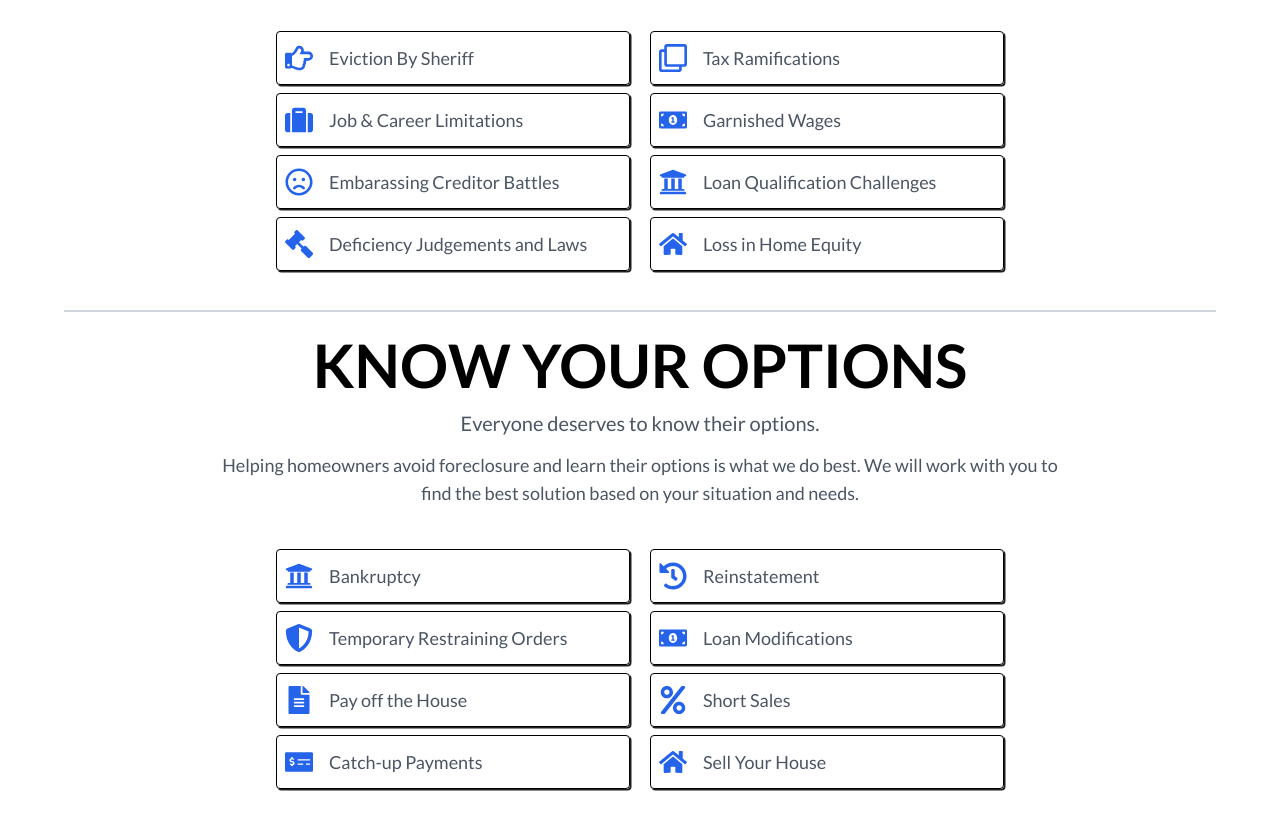
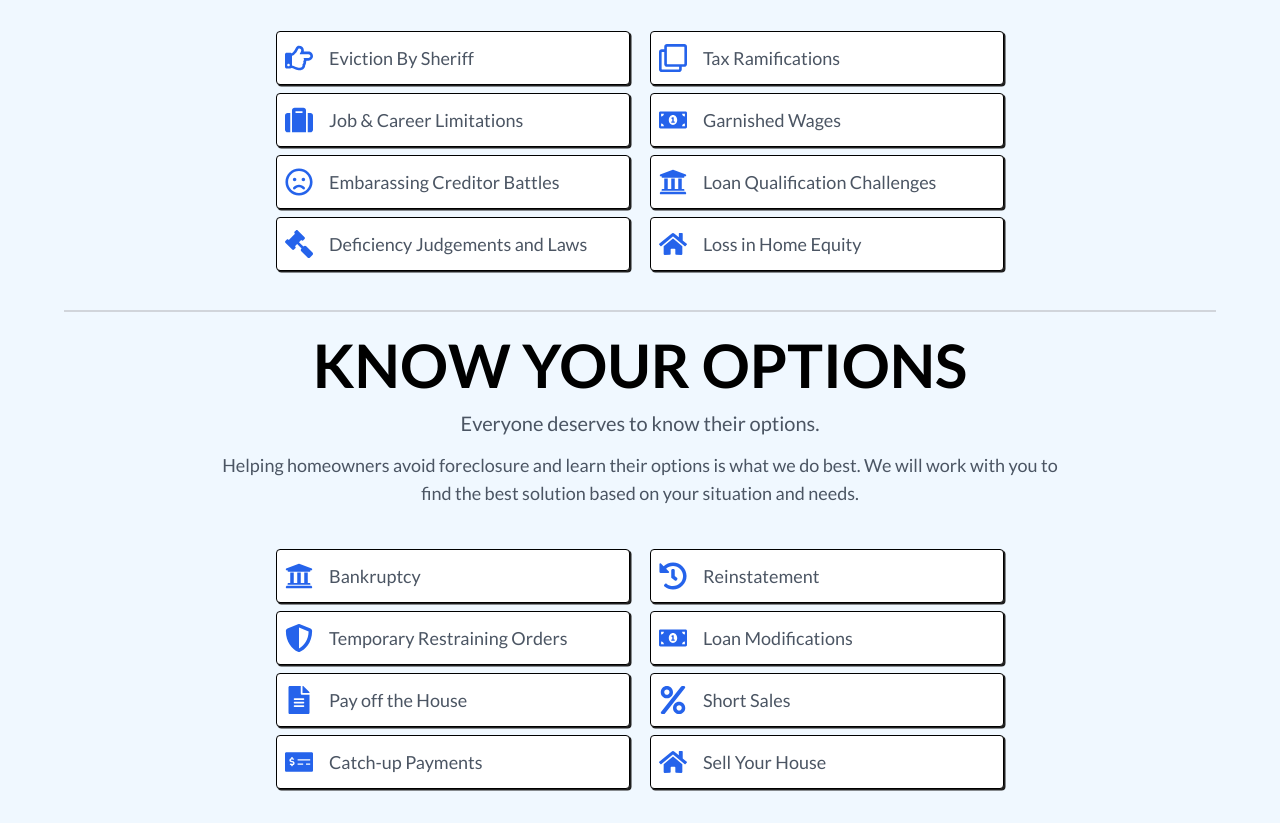
Before and after one commit to isaadgulzar/design1, a plain HTML site: page index.html in a window 1280 px wide. Shown: the part 777-1600 px from the top of the page. Drawn offline with nearby package versions, Linux system fonts and the light colour scheme.

Commit message:
Add files via upload

```diff
--- a/index.html
+++ b/index.html
@@ -30,18 +30,21 @@
         .boxShadow {
             box-shadow: 1.5px 1.5px #202020 !important;
         }
+        .bg-aliceBlue {
+            background: aliceblue !important;
+        }
     </style>
 </head>
-<body>
+<body class="bg-aliceBlue">
     <!-- Home Section -->
     <div id="info_entry_block" class="max-w-6xl mx-1 xl:mx-auto relative my-1">
         <h1 class="text-2xl md:text-4xl lg:text-6xl font-bold text-black text-center mt-12">BEHIND ON YOUR MORTGAGE?</h1>
         <h2 class="text-40px font-bold text-black text-center mt-5">The worst way to lose your house is through foreclosure.</h2>
-        <div class="flex items-center justify-around w-full mb-5">
+        <div class="flex flex-col md:flex-row items-center justify-around w-full mb-5 px-5">
             <div class="flex mx-auto">
-                <video class="h-60 rounded" controls src="https://saadgulzar.tech/zahravi/assets/videos/Placeholder.mp4"></video>
+                <video class="h-60 rounded z-50" controls="" src="https://saadgulzar.tech/zahravi/assets/videos/Placeholder.mp4"></video>
             </div>
-            <form action="#" class="grid grid-cols-2 my-7 mx-5 bg-gray-100 rounded md:mx-auto items-center gap-x-2 w-96 p-7">
+            <form action="#" class="grid md:grid-cols-2 my-7 bg-white rounded md:mx-auto items-center gap-x-2 md:w-96 p-5 md:p-7">
                 <div class="col-span-1">
                    <p class="text-lg md:text-xl font-bold text-black">We can help.<br>
                     Free, no obligation consultation.
@@ -53,7 +56,7 @@
                     <input type="tel" name="phone" id="phone" placeholder="Phone" class="md:w-40 border border-black placeholder-gray-600 pl-1 boxShadow rounded focus:placeholder-gray-500 focus:outline-none">
                 </div>
                 <div class="col-span-2 text-center mt-5">
-                    <button type="submit" class="px-7 p-0.5 md:py-1.5 md:pb-2.5 text-lg md:text-xl font-bold text-white bg-blue-600 rounded hover:bg-blue-700">
+                    <button type="submit" class="px-7 py-1.5 md:pb-2.5 text-lg md:text-xl font-bold text-white bg-blue-600 rounded hover:bg-blue-700">
                         Submit
                     </button>
                 </div>
@@ -76,9 +79,9 @@
             Foreclosure is the beginning of an 8–10 year nightmare that can involve everything from:
         </p>
         <div class="flex items-center justify-center max-w-3xl mx-auto">
-            <div class="grid md:grid-cols-2 my-7 items-center gap-x-5 gap-y-2 w-full px-5">
+            <div class="grid md:grid-cols-2 my-7 items-center gap-x-5 gap-y-3 md:gap-y-2 w-full px-5">
                 <div class="col-span-1">
-                   <div class="flex items-center gap-x-4 px-2 py-3 border border-black boxShadow rounded">
+                   <div class="flex items-center gap-x-4 px-2 py-3 border border-black boxShadow rounded bg-white">
                         <svg class="h-7 w-7 text-blue-600" data-prefix="far" data-icon="hand-point-right" class="svg-inline--fa fa-hand-point-right fa-w-16" role="img" xmlns="http://www.w3.org/2000/svg" viewBox="0 0 512 512">
                             <path fill="currentColor" d="M428.8 137.6h-86.177a115.52 115.52 0 0 0 2.176-22.4c0-47.914-35.072-83.2-92-83.2-45.314 0-57.002 48.537-75.707 78.784-7.735 12.413-16.994 23.317-25.851 33.253l-.131.146-.129.148C135.662 161.807 127.764 168 120.8 168h-2.679c-5.747-4.952-13.536-8-22.12-8H32c-17.673 0-32 12.894-32 28.8v230.4C0 435.106 14.327 448 32 448h64c8.584 0 16.373-3.048 22.12-8h2.679c28.688 0 67.137 40 127.2 40h21.299c62.542 0 98.8-38.658 99.94-91.145 12.482-17.813 18.491-40.785 15.985-62.791A93.148 93.148 0 0 0 393.152 304H428.8c45.435 0 83.2-37.584 83.2-83.2 0-45.099-38.101-83.2-83.2-83.2zm0 118.4h-91.026c12.837 14.669 14.415 42.825-4.95 61.05 11.227 19.646 1.687 45.624-12.925 53.625 6.524 39.128-10.076 61.325-50.6 61.325H248c-45.491 0-77.21-35.913-120-39.676V215.571c25.239-2.964 42.966-21.222 59.075-39.596 11.275-12.65 21.725-25.3 30.799-39.875C232.355 112.712 244.006 80 252.8 80c23.375 0 44 8.8 44 35.2 0 35.2-26.4 53.075-26.4 70.4h158.4c18.425 0 35.2 16.5 35.2 35.2 0 18.975-16.225 35.2-35.2 35.2zM88 384c0 13.255-10.745 24-24 24s-24-10.745-24-24 10.745-24 24-24 24 10.745 24 24z"></path>
                         </svg>
@@ -86,7 +89,7 @@
                    </div>
                 </div>
                 <div class="col-span-1">
-                    <div class="flex items-center gap-x-4 px-2 py-3 border border-black boxShadow rounded">
+                    <div class="flex items-center gap-x-4 px-2 py-3 border border-black boxShadow rounded bg-white">
                         <svg class="h-7 w-7 text-blue-600"  data-prefix="far" data-icon="clone" class="svg-inline--fa fa-clone fa-w-16" role="img" xmlns="http://www.w3.org/2000/svg" viewBox="0 0 512 512">
                             <path fill="currentColor" d="M464 0H144c-26.51 0-48 21.49-48 48v48H48c-26.51 0-48 21.49-48 48v320c0 26.51 21.49 48 48 48h320c26.51 0 48-21.49 48-48v-48h48c26.51 0 48-21.49 48-48V48c0-26.51-21.49-48-48-48zM362 464H54a6 6 0 0 1-6-6V150a6 6 0 0 1 6-6h42v224c0 26.51 21.49 48 48 48h224v42a6 6 0 0 1-6 6zm96-96H150a6 6 0 0 1-6-6V54a6 6 0 0 1 6-6h308a6 6 0 0 1 6 6v308a6 6 0 0 1-6 6z"></path>
                         </svg>
@@ -94,7 +97,7 @@
                     </div>
                  </div>
                  <div class="col-span-1">
-                    <div class="flex items-center gap-x-4 px-2 py-3 border border-black boxShadow rounded">
+                    <div class="flex items-center gap-x-4 px-2 py-3 border border-black boxShadow rounded bg-white">
                         <svg class="h-7 w-7 text-blue-600" class="h-7 w-7 text-blue-600" data-prefix="fas" data-icon="suitcase" class="svg-inline--fa fa-suitcase fa-w-16" role="img" xmlns="http://www.w3.org/2000/svg" viewBox="0 0 512 512">
                             <path fill="currentColor" d="M128 480h256V80c0-26.5-21.5-48-48-48H176c-26.5 0-48 21.5-48 48v400zm64-384h128v32H192V96zm320 80v256c0 26.5-21.5 48-48 48h-48V128h48c26.5 0 48 21.5 48 48zM96 480H48c-26.5 0-48-21.5-48-48V176c0-26.5 21.5-48 48-48h48v352z"></path>
                         </svg>
@@ -102,7 +105,7 @@
                     </div>
                  </div>
                  <div class="col-span-1">
-                     <div class="flex items-center gap-x-4 px-2 py-3 border border-black boxShadow rounded">
+                     <div class="flex items-center gap-x-4 px-2 py-3 border border-black boxShadow rounded bg-white">
                         <svg class="h-7 w-7 text-blue-600" data-prefix="fas" data-icon="money-bill-alt" class="svg-inline--fa fa-money-bill-alt fa-w-20" role="img" xmlns="http://www.w3.org/2000/svg" viewBox="0 0 640 512">
                             <path fill="currentColor" d="M352 288h-16v-88c0-4.42-3.58-8-8-8h-13.58c-4.74 0-9.37 1.4-13.31 4.03l-15.33 10.22a7.994 7.994 0 0 0-2.22 11.09l8.88 13.31a7.994 7.994 0 0 0 11.09 2.22l.47-.31V288h-16c-4.42 0-8 3.58-8 8v16c0 4.42 3.58 8 8 8h64c4.42 0 8-3.58 8-8v-16c0-4.42-3.58-8-8-8zM608 64H32C14.33 64 0 78.33 0 96v320c0 17.67 14.33 32 32 32h576c17.67 0 32-14.33 32-32V96c0-17.67-14.33-32-32-32zM48 400v-64c35.35 0 64 28.65 64 64H48zm0-224v-64h64c0 35.35-28.65 64-64 64zm272 192c-53.02 0-96-50.15-96-112 0-61.86 42.98-112 96-112s96 50.14 96 112c0 61.87-43 112-96 112zm272 32h-64c0-35.35 28.65-64 64-64v64zm0-224c-35.35 0-64-28.65-64-64h64v64z"></path>
                         </svg>
@@ -110,7 +113,7 @@
                      </div>
                   </div>
                   <div class="col-span-1">
-                    <div class="flex items-center gap-x-4 px-2 py-3 border border-black boxShadow rounded">
+                    <div class="flex items-center gap-x-4 px-2 py-3 border border-black boxShadow rounded bg-white">
                         <svg class="h-7 w-7 text-blue-600" data-prefix="far" data-icon="frown" class="svg-inline--fa fa-frown fa-w-16" role="img" xmlns="http://www.w3.org/2000/svg" viewBox="0 0 496 512">
                             <path fill="currentColor" d="M248 8C111 8 0 119 0 256s111 248 248 248 248-111 248-248S385 8 248 8zm0 448c-110.3 0-200-89.7-200-200S137.7 56 248 56s200 89.7 200 200-89.7 200-200 200zm-80-216c17.7 0 32-14.3 32-32s-14.3-32-32-32-32 14.3-32 32 14.3 32 32 32zm160-64c-17.7 0-32 14.3-32 32s14.3 32 32 32 32-14.3 32-32-14.3-32-32-32zm-80 128c-40.2 0-78 17.7-103.8 48.6-8.5 10.2-7.1 25.3 3.1 33.8 10.2 8.4 25.3 7.1 33.8-3.1 16.6-19.9 41-31.4 66.9-31.4s50.3 11.4 66.9 31.4c8.1 9.7 23.1 11.9 33.8 3.1 10.2-8.5 11.5-23.6 3.1-33.8C326 321.7 288.2 304 248 304z"></path>
                         </svg>
@@ -118,7 +121,7 @@
                     </div>
                  </div>
                  <div class="col-span-1">
-                     <div class="flex items-center gap-x-4 px-2 py-3 border border-black boxShadow rounded">
+                     <div class="flex items-center gap-x-4 px-2 py-3 border border-black boxShadow rounded bg-white">
                         <svg class="h-7 w-7 text-blue-600" data-prefix="fas" data-icon="university" class="svg-inline--fa fa-university fa-w-16" role="img" xmlns="http://www.w3.org/2000/svg" viewBox="0 0 512 512">
                             <path fill="currentColor" d="M496 128v16a8 8 0 0 1-8 8h-24v12c0 6.627-5.373 12-12 12H60c-6.627 0-12-5.373-12-12v-12H24a8 8 0 0 1-8-8v-16a8 8 0 0 1 4.941-7.392l232-88a7.996 7.996 0 0 1 6.118 0l232 88A8 8 0 0 1 496 128zm-24 304H40c-13.255 0-24 10.745-24 24v16a8 8 0 0 0 8 8h464a8 8 0 0 0 8-8v-16c0-13.255-10.745-24-24-24zM96 192v192H60c-6.627 0-12 5.373-12 12v20h416v-20c0-6.627-5.373-12-12-12h-36V192h-64v192h-64V192h-64v192h-64V192H96z"></path>
                         </svg>
@@ -126,7 +129,7 @@
                      </div>
                   </div>
                   <div class="col-span-1">
-                    <div class="flex items-center gap-x-4 px-2 py-3 border border-black boxShadow rounded">
+                    <div class="flex items-center gap-x-4 px-2 py-3 border border-black boxShadow rounded bg-white">
                         <svg style="transform: rotateY(180deg);" class="h-7 w-7 text-blue-600" data-prefix="fas" data-icon="gavel" class="svg-inline--fa fa-gavel fa-w-16" role="img" xmlns="http://www.w3.org/2000/svg" viewBox="0 0 512 512">
                             <path fill="currentColor" d="M504.971 199.362l-22.627-22.627c-9.373-9.373-24.569-9.373-33.941 0l-5.657 5.657L329.608 69.255l5.657-5.657c9.373-9.373 9.373-24.569 0-33.941L312.638 7.029c-9.373-9.373-24.569-9.373-33.941 0L154.246 131.48c-9.373 9.373-9.373 24.569 0 33.941l22.627 22.627c9.373 9.373 24.569 9.373 33.941 0l5.657-5.657 39.598 39.598-81.04 81.04-5.657-5.657c-12.497-12.497-32.758-12.497-45.255 0L9.373 412.118c-12.497 12.497-12.497 32.758 0 45.255l45.255 45.255c12.497 12.497 32.758 12.497 45.255 0l114.745-114.745c12.497-12.497 12.497-32.758 0-45.255l-5.657-5.657 81.04-81.04 39.598 39.598-5.657 5.657c-9.373 9.373-9.373 24.569 0 33.941l22.627 22.627c9.373 9.373 24.569 9.373 33.941 0l124.451-124.451c9.372-9.372 9.372-24.568 0-33.941z"></path>
                         </svg>
@@ -134,7 +137,7 @@
                     </div>
                  </div>
                  <div class="col-span-1">
-                     <div class="flex items-center gap-x-4 px-2 py-3 border border-black boxShadow rounded">
+                     <div class="flex items-center gap-x-4 px-2 py-3 border border-black boxShadow rounded bg-white">
                         <svg class="h-7 w-7 text-blue-600" data-prefix="fas" data-icon="home" class="svg-inline--fa fa-home fa-w-18" role="img" xmlns="http://www.w3.org/2000/svg" viewBox="0 0 576 512">
                             <path fill="currentColor" d="M280.37 148.26L96 300.11V464a16 16 0 0 0 16 16l112.06-.29a16 16 0 0 0 15.92-16V368a16 16 0 0 1 16-16h64a16 16 0 0 1 16 16v95.64a16 16 0 0 0 16 16.05L464 480a16 16 0 0 0 16-16V300L295.67 148.26a12.19 12.19 0 0 0-15.3 0zM571.6 251.47L488 182.56V44.05a12 12 0 0 0-12-12h-56a12 12 0 0 0-12 12v72.61L318.47 43a48 48 0 0 0-61 0L4.34 251.47a12 12 0 0 0-1.6 16.9l25.5 31A12 12 0 0 0 45.15 301l235.22-193.74a12.19 12.19 0 0 1 15.3 0L530.9 301a12 12 0 0 0 16.9-1.6l25.5-31a12 12 0 0 0-1.7-16.93z"></path>
                         </svg>
@@ -156,9 +159,9 @@
             Helping homeowners avoid foreclosure and learn their options is what we do best. We will work with you to find the best solution based on your situation and needs.
         </p>
         <div class="flex items-center justify-center max-w-3xl mx-auto">
-            <div class="grid md:grid-cols-2 my-7 items-center gap-x-5 gap-y-2 w-full px-5">
+            <div class="grid md:grid-cols-2 my-7 items-center gap-x-5 gap-y-3 md:gap-y-2 w-full px-5">
                 <div class="col-span-1">
-                   <div class="flex items-center gap-x-4 px-2 py-3 border border-black boxShadow rounded">
+                   <div class="flex items-center gap-x-4 px-2 py-3 border border-black boxShadow rounded bg-white">
                         <svg class="h-7 w-7 text-blue-600" data-prefix="fas" data-icon="university" class="svg-inline--fa fa-university fa-w-16" role="img" xmlns="http://www.w3.org/2000/svg" viewBox="0 0 512 512">
                             <path fill="currentColor" d="M496 128v16a8 8 0 0 1-8 8h-24v12c0 6.627-5.373 12-12 12H60c-6.627 0-12-5.373-12-12v-12H24a8 8 0 0 1-8-8v-16a8 8 0 0 1 4.941-7.392l232-88a7.996 7.996 0 0 1 6.118 0l232 88A8 8 0 0 1 496 128zm-24 304H40c-13.255 0-24 10.745-24 24v16a8 8 0 0 0 8 8h464a8 8 0 0 0 8-8v-16c0-13.255-10.745-24-24-24zM96 192v192H60c-6.627 0-12 5.373-12 12v20h416v-20c0-6.627-5.373-12-12-12h-36V192h-64v192h-64V192h-64v192h-64V192H96z"></path>
                         </svg>
@@ -166,7 +169,7 @@
                    </div>
                 </div>
                 <div class="col-span-1">
-                    <div class="flex items-center gap-x-4 px-2 py-3 border border-black boxShadow rounded">
+                    <div class="flex items-center gap-x-4 px-2 py-3 border border-black boxShadow rounded bg-white">
                         <svg class="h-7 w-7 text-blue-600" data-prefix="fas" data-icon="history" class="svg-inline--fa fa-history fa-w-16" role="img" xmlns="http://www.w3.org/2000/svg" viewBox="0 0 512 512">
                             <path fill="currentColor" d="M504 255.531c.253 136.64-111.18 248.372-247.82 248.468-59.015.042-113.223-20.53-155.822-54.911-11.077-8.94-11.905-25.541-1.839-35.607l11.267-11.267c8.609-8.609 22.353-9.551 31.891-1.984C173.062 425.135 212.781 440 256 440c101.705 0 184-82.311 184-184 0-101.705-82.311-184-184-184-48.814 0-93.149 18.969-126.068 49.932l50.754 50.754c10.08 10.08 2.941 27.314-11.313 27.314H24c-8.837 0-16-7.163-16-16V38.627c0-14.254 17.234-21.393 27.314-11.314l49.372 49.372C129.209 34.136 189.552 8 256 8c136.81 0 247.747 110.78 248 247.531zm-180.912 78.784l9.823-12.63c8.138-10.463 6.253-25.542-4.21-33.679L288 256.349V152c0-13.255-10.745-24-24-24h-16c-13.255 0-24 10.745-24 24v135.651l65.409 50.874c10.463 8.137 25.541 6.253 33.679-4.21z"></path>
                          </svg>
@@ -174,7 +177,7 @@
                     </div>
                  </div>
                  <div class="col-span-1">
-                    <div class="flex items-center gap-x-4 px-2 py-3 border border-black boxShadow rounded">
+                    <div class="flex items-center gap-x-4 px-2 py-3 border border-black boxShadow rounded bg-white">
                         <svg class="h-7 w-7 text-blue-600" data-prefix="fas" data-icon="shield-alt" class="svg-inline--fa fa-shield-alt fa-w-16" role="img" xmlns="http://www.w3.org/2000/svg" viewBox="0 0 512 512">
                             <path fill="currentColor" d="M466.5 83.7l-192-80a48.15 48.15 0 0 0-36.9 0l-192 80C27.7 91.1 16 108.6 16 128c0 198.5 114.5 335.7 221.5 380.3 11.8 4.9 25.1 4.9 36.9 0C360.1 472.6 496 349.3 496 128c0-19.4-11.7-36.9-29.5-44.3zM256.1 446.3l-.1-381 175.9 73.3c-3.3 151.4-82.1 261.1-175.8 307.7z"></path>
                         </svg>
@@ -182,7 +185,7 @@
                     </div>
                  </div>
                  <div class="col-span-1">
-                     <div class="flex items-center gap-x-4 px-2 py-3 border border-black boxShadow rounded">
+                     <div class="flex items-center gap-x-4 px-2 py-3 border border-black boxShadow rounded bg-white">
                         <svg class="h-7 w-7 text-blue-600" data-prefix="fas" data-icon="money-bill-alt" class="svg-inline--fa fa-money-bill-alt fa-w-20" role="img" xmlns="http://www.w3.org/2000/svg" viewBox="0 0 640 512">
                             <path fill="currentColor" d="M352 288h-16v-88c0-4.42-3.58-8-8-8h-13.58c-4.74 0-9.37 1.4-13.31 4.03l-15.33 10.22a7.994 7.994 0 0 0-2.22 11.09l8.88 13.31a7.994 7.994 0 0 0 11.09 2.22l.47-.31V288h-16c-4.42 0-8 3.58-8 8v16c0 4.42 3.58 8 8 8h64c4.42 0 8-3.58 8-8v-16c0-4.42-3.58-8-8-8zM608 64H32C14.33 64 0 78.33 0 96v320c0 17.67 14.33 32 32 32h576c17.67 0 32-14.33 32-32V96c0-17.67-14.33-32-32-32zM48 400v-64c35.35 0 64 28.65 64 64H48zm0-224v-64h64c0 35.35-28.65 64-64 64zm272 192c-53.02 0-96-50.15-96-112 0-61.86 42.98-112 96-112s96 50.14 96 112c0 61.87-43 112-96 112zm272 32h-64c0-35.35 28.65-64 64-64v64zm0-224c-35.35 0-64-28.65-64-64h64v64z"></path>
                         </svg>
@@ -190,7 +193,7 @@
                      </div>
                   </div>
                   <div class="col-span-1">
-                    <div class="flex items-center gap-x-4 px-2 py-3 border border-black boxShadow rounded">
+                    <div class="flex items-center gap-x-4 px-2 py-3 border border-black boxShadow rounded bg-white">
                         <svg class="h-7 w-7 text-blue-600" data-prefix="fas" data-icon="file-alt" class="svg-inline--fa fa-file-alt fa-w-12" role="img" xmlns="http://www.w3.org/2000/svg" viewBox="0 0 384 512">
                             <path fill="currentColor" d="M224 136V0H24C10.7 0 0 10.7 0 24v464c0 13.3 10.7 24 24 24h336c13.3 0 24-10.7 24-24V160H248c-13.2 0-24-10.8-24-24zm64 236c0 6.6-5.4 12-12 12H108c-6.6 0-12-5.4-12-12v-8c0-6.6 5.4-12 12-12h168c6.6 0 12 5.4 12 12v8zm0-64c0 6.6-5.4 12-12 12H108c-6.6 0-12-5.4-12-12v-8c0-6.6 5.4-12 12-12h168c6.6 0 12 5.4 12 12v8zm0-72v8c0 6.6-5.4 12-12 12H108c-6.6 0-12-5.4-12-12v-8c0-6.6 5.4-12 12-12h168c6.6 0 12 5.4 12 12zm96-114.1v6.1H256V0h6.1c6.4 0 12.5 2.5 17 7l97.9 98c4.5 4.5 7 10.6 7 16.9z"></path>
                         </svg>
@@ -198,7 +201,7 @@
                     </div>
                  </div>
                  <div class="col-span-1">
-                     <div class="flex items-center gap-x-4 px-2 py-3 border border-black boxShadow rounded">
+                     <div class="flex items-center gap-x-4 px-2 py-3 border border-black boxShadow rounded bg-white">
                         <svg class="h-7 w-7 text-blue-600" data-prefix="fas" data-icon="percent" class="svg-inline--fa fa-percent fa-w-14" role="img" xmlns="http://www.w3.org/2000/svg" viewBox="0 0 448 512">
                             <path fill="currentColor" d="M112 224c61.9 0 112-50.1 112-112S173.9 0 112 0 0 50.1 0 112s50.1 112 112 112zm0-160c26.5 0 48 21.5 48 48s-21.5 48-48 48-48-21.5-48-48 21.5-48 48-48zm224 224c-61.9 0-112 50.1-112 112s50.1 112 112 112 112-50.1 112-112-50.1-112-112-112zm0 160c-26.5 0-48-21.5-48-48s21.5-48 48-48 48 21.5 48 48-21.5 48-48 48zM392.3.2l31.6-.1c19.4-.1 30.9 21.8 19.7 37.8L77.4 501.6a23.95 23.95 0 0 1-19.6 10.2l-33.4.1c-19.5 0-30.9-21.9-19.7-37.8l368-463.7C377.2 4 384.5.2 392.3.2z"></path>
                         </svg>
@@ -206,7 +209,7 @@
                      </div>
                   </div>
                   <div class="col-span-1">
-                    <div class="flex items-center gap-x-4 px-2 py-3 border border-black boxShadow rounded">
+                    <div class="flex items-center gap-x-4 px-2 py-3 border border-black boxShadow rounded bg-white">
                         <svg class="h-7 w-7 text-blue-600" data-prefix="fas" data-icon="money-check-alt" class="svg-inline--fa fa-money-check-alt fa-w-20" role="img" xmlns="http://www.w3.org/2000/svg" viewBox="0 0 640 512">
                             <path fill="currentColor" d="M608 32H32C14.33 32 0 46.33 0 64v384c0 17.67 14.33 32 32 32h576c17.67 0 32-14.33 32-32V64c0-17.67-14.33-32-32-32zM176 327.88V344c0 4.42-3.58 8-8 8h-16c-4.42 0-8-3.58-8-8v-16.29c-11.29-.58-22.27-4.52-31.37-11.35-3.9-2.93-4.1-8.77-.57-12.14l11.75-11.21c2.77-2.64 6.89-2.76 10.13-.73 3.87 2.42 8.26 3.72 12.82 3.72h28.11c6.5 0 11.8-5.92 11.8-13.19 0-5.95-3.61-11.19-8.77-12.73l-45-13.5c-18.59-5.58-31.58-23.42-31.58-43.39 0-24.52 19.05-44.44 42.67-45.07V152c0-4.42 3.58-8 8-8h16c4.42 0 8 3.58 8 8v16.29c11.29.58 22.27 4.51 31.37 11.35 3.9 2.93 4.1 8.77.57 12.14l-11.75 11.21c-2.77 2.64-6.89 2.76-10.13.73-3.87-2.43-8.26-3.72-12.82-3.72h-28.11c-6.5 0-11.8 5.92-11.8 13.19 0 5.95 3.61 11.19 8.77 12.73l45 13.5c18.59 5.58 31.58 23.42 31.58 43.39 0 24.53-19.05 44.44-42.67 45.07zM416 312c0 4.42-3.58 8-8 8H296c-4.42 0-8-3.58-8-8v-16c0-4.42 3.58-8 8-8h112c4.42 0 8 3.58 8 8v16zm160 0c0 4.42-3.58 8-8 8h-80c-4.42 0-8-3.58-8-8v-16c0-4.42 3.58-8 8-8h80c4.42 0 8 3.58 8 8v16zm0-96c0 4.42-3.58 8-8 8H296c-4.42 0-8-3.58-8-8v-16c0-4.42 3.58-8 8-8h272c4.42 0 8 3.58 8 8v16z"></path>
                         </svg>
@@ -214,7 +217,7 @@
                     </div>
                  </div>
                  <div class="col-span-1">
-                     <div class="flex items-center gap-x-4 px-2 py-3 border border-black boxShadow rounded">
+                     <div class="flex items-center gap-x-4 px-2 py-3 border border-black boxShadow rounded bg-white">
                         <svg class="h-7 w-7 text-blue-600" data-prefix="fas" data-icon="home" class="svg-inline--fa fa-home fa-w-18" role="img" xmlns="http://www.w3.org/2000/svg" viewBox="0 0 576 512">
                             <path fill="currentColor" d="M280.37 148.26L96 300.11V464a16 16 0 0 0 16 16l112.06-.29a16 16 0 0 0 15.92-16V368a16 16 0 0 1 16-16h64a16 16 0 0 1 16 16v95.64a16 16 0 0 0 16 16.05L464 480a16 16 0 0 0 16-16V300L295.67 148.26a12.19 12.19 0 0 0-15.3 0zM571.6 251.47L488 182.56V44.05a12 12 0 0 0-12-12h-56a12 12 0 0 0-12 12v72.61L318.47 43a48 48 0 0 0-61 0L4.34 251.47a12 12 0 0 0-1.6 16.9l25.5 31A12 12 0 0 0 45.15 301l235.22-193.74a12.19 12.19 0 0 1 15.3 0L530.9 301a12 12 0 0 0 16.9-1.6l25.5-31a12 12 0 0 0-1.7-16.93z"></path>
                         </svg>
@@ -229,7 +232,7 @@
                 <br>
                 Book a FREE, no obligation consultation.
             </p>
-            <a href="#info_entry_block" class="inline-block px-7 p-0.5 md:py-1.5 md:pb-2.5 mt-2.5 text-lg md:text-xl font-bold text-white bg-blue-600 rounded hover:bg-blue-700">
+            <a href="#info_entry_block" class="inline-block px-7 py-1.5 md:pb-2.5 mt-2.5 text-lg md:text-xl font-bold text-white bg-blue-600 rounded hover:bg-blue-700">
                 Contact Us
             </a>
         </div>
```
